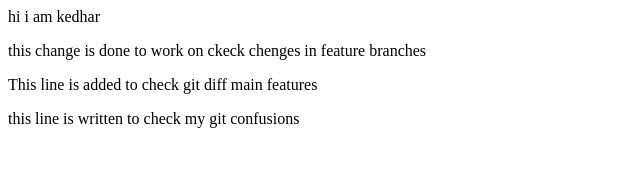
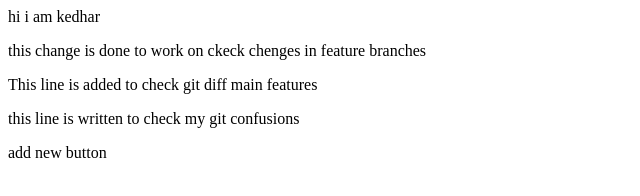
Before and after one commit to SWAYAMPAKULA-KEDHARNATH/Localrepo, a plain HTML site: page index.html in a window 1280 px wide. Shown: the whole page, without its empty margins (0-640 px from the left). Drawn offline with Linux system fonts and the light colour scheme.

Commit message:
added button

```diff
--- a/index.html
+++ b/index.html
@@ -11,3 +11,6 @@
     this line is written to check my git confusions
 
 </p>
+<p>
+    add new button
+</p>
```
